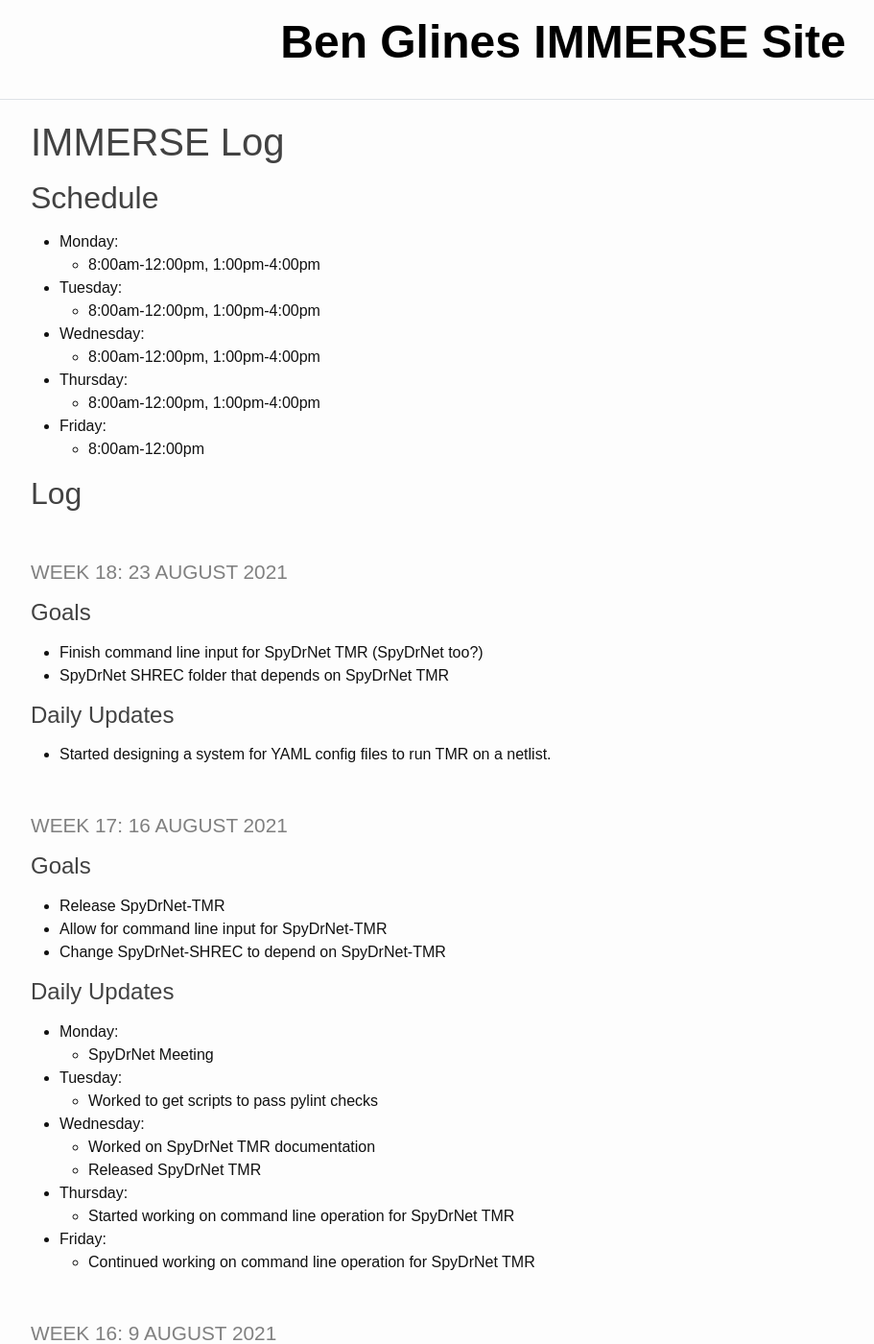
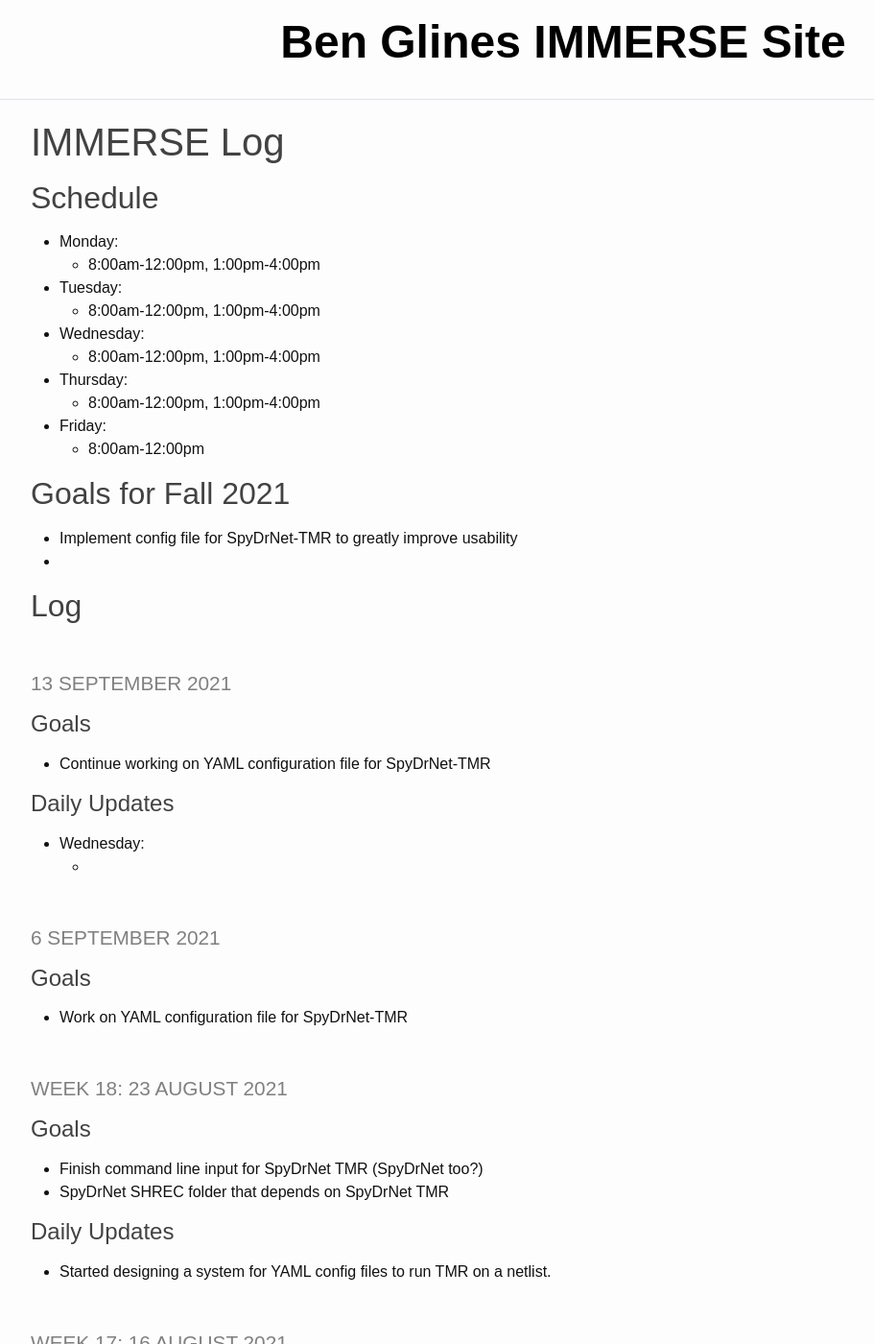
Before and after one commit to benglines/immerse, a Jekyll site: the page built from _pages/log.md, in a window 1280 px wide and 1400 px high. Shown: the whole window at 96% size, without its empty margins (53-964 px from the left). Built offline with Jekyll 4.4.1, drawn with Linux system fonts in a browser that asks for light colours.

Commit message:
Updated log

```diff
--- a/_pages/log.md
+++ b/_pages/log.md
@@ -15,6 +15,10 @@ title: IMMERSE Log
   * 8:00am-12:00pm, 1:00pm-4:00pm
 * **Friday**:
   * 8:00am-12:00pm
+
+## Goals for Fall 2021
+* Implement config file for SpyDrNet-TMR to greatly improve usability
+*
 
 ## Log
 
@@ -38,6 +42,18 @@ Log Template
 * **Friday**:
   *
  -->
+
+### 13 SEPTEMBER 2021
+#### Goals
+* Continue working on YAML configuration file for SpyDrNet-TMR
+
+#### Daily Updates
+* **Wednesday**:
+  *
+
+### 6 SEPTEMBER 2021
+#### Goals
+* Work on YAML configuration file for SpyDrNet-TMR
 
 ### Week 18: 23 AUGUST 2021
 
```
